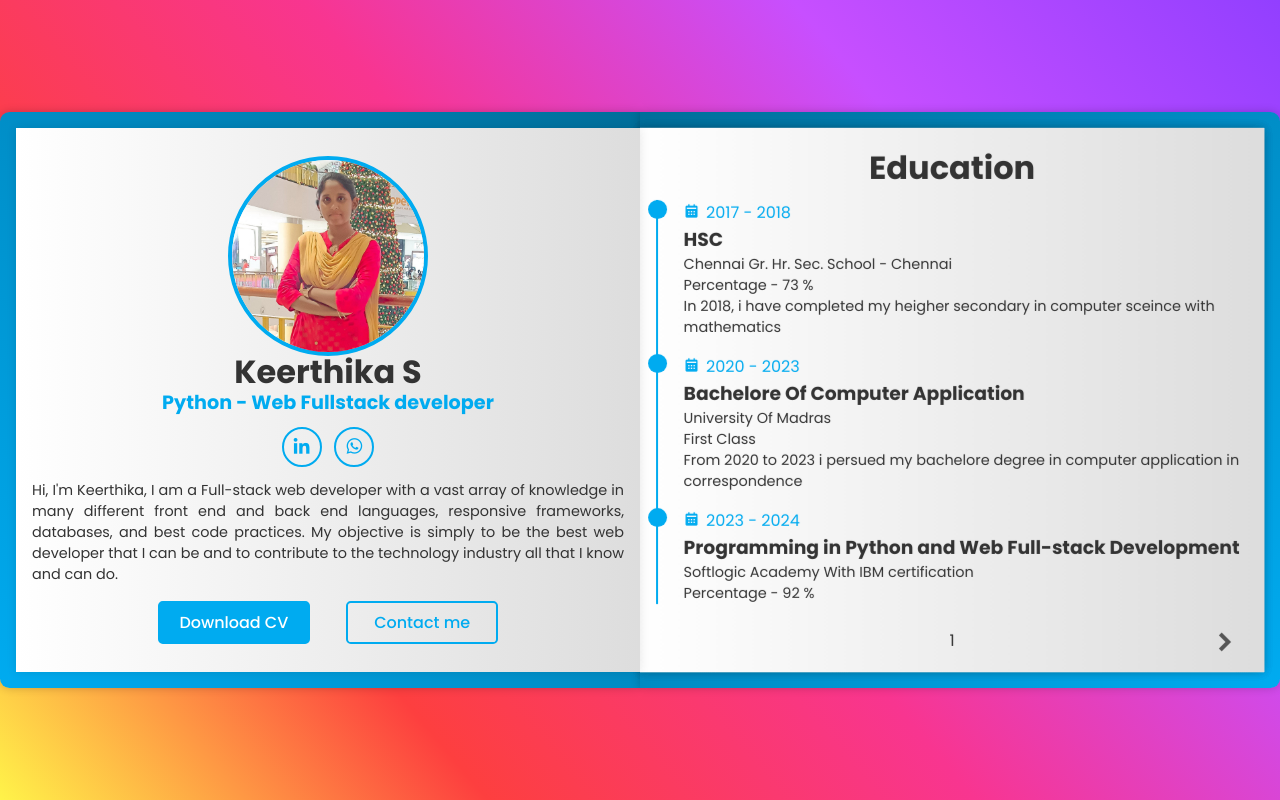
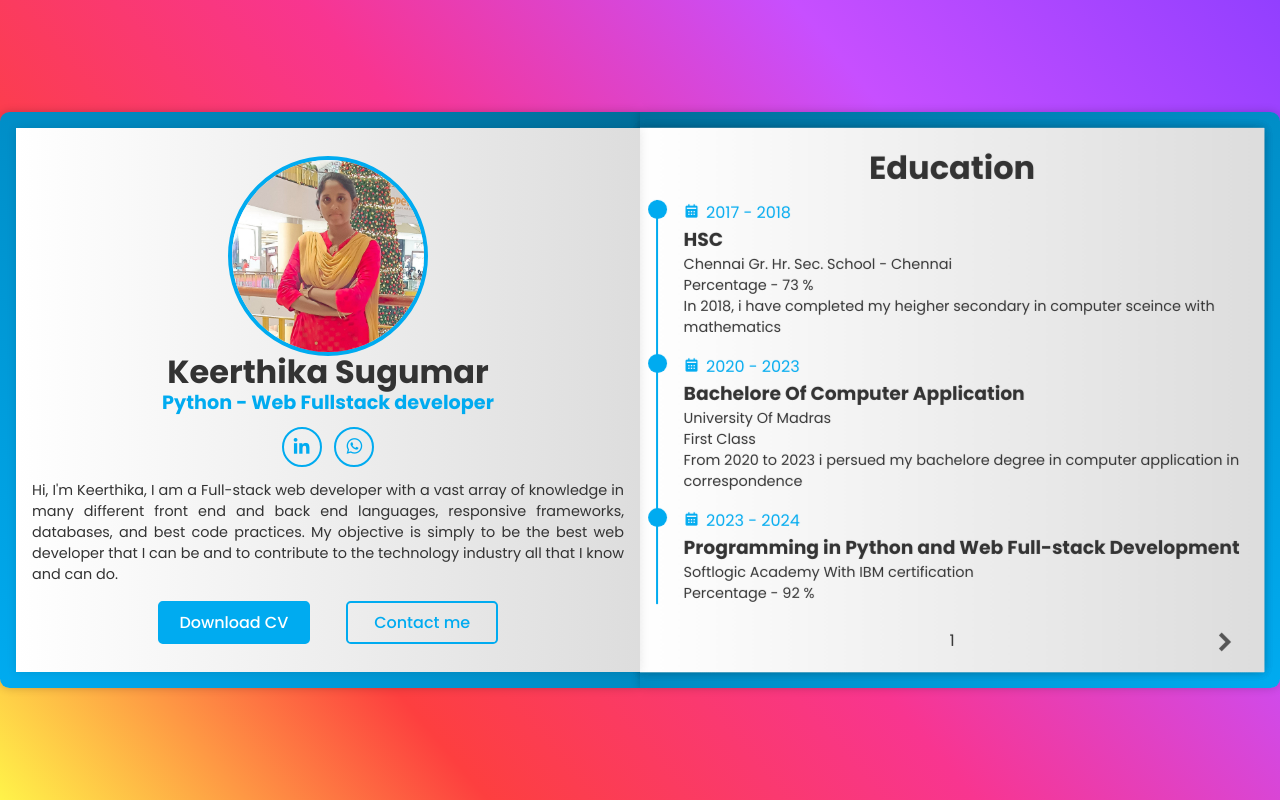
Before and after one commit to keerthikalai/Test-2, a plain HTML site: page index.html in a window 1280 px wide. Drawn offline with nearby package versions, Linux system fonts and the light colour scheme.

Commit message:
Update index.html
21 Dec 2024

```diff
--- a/index.html
+++ b/index.html
@@ -23,7 +23,7 @@
                 <div class="book-page page-left">
                     <div class="profile-page">
                         <img src="img1.jpeg" alt="">
-                        <h1>Keerthika S</h1>
+                        <h1>Keerthika Sugumar</h1>
                         <h3>Python - Web Fullstack developer</h3>
 
                         <div class="social-media">
```
